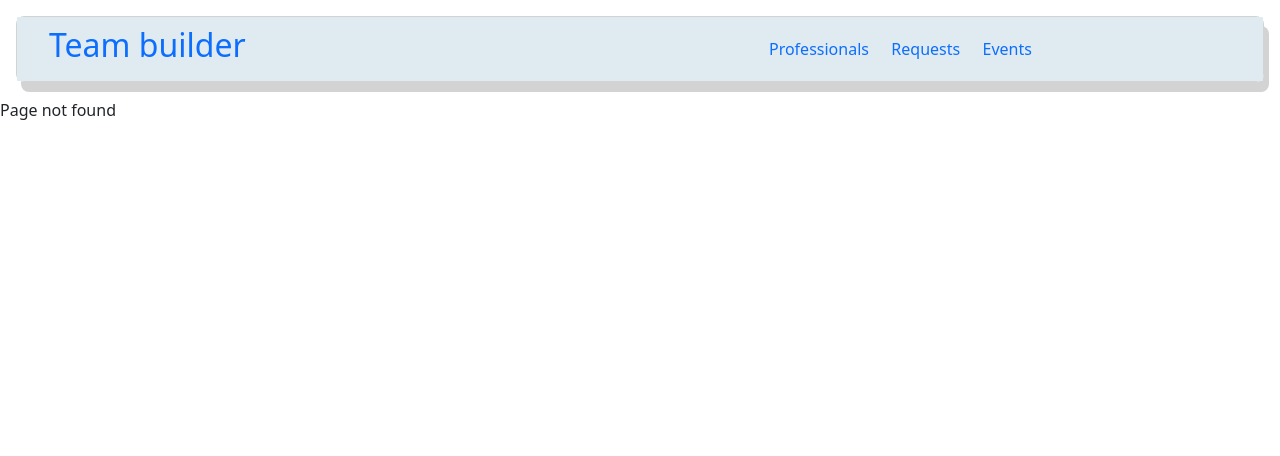
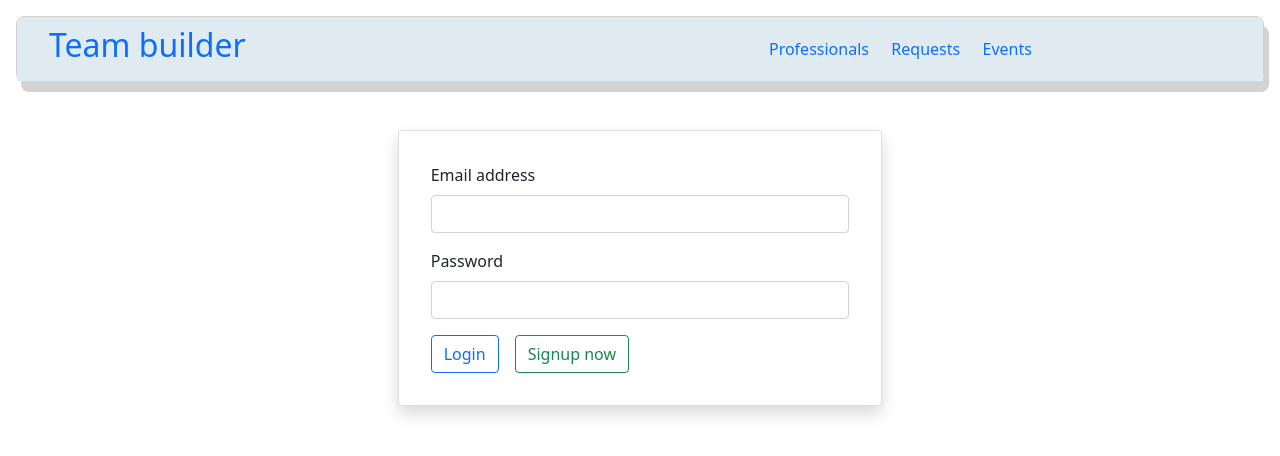
Before and after one commit to hero931/team-builder, a Vue app: page /auth in a window 1280 px wide. Before the commit this address had no page. Shown: the top 456 px of the page. Built offline with nearby package versions, Linux system fonts and the light colour scheme.

Commit message:
auth component added, style added

```diff
--- /dev/null
+++ b/src/pages/auth/UserAuth.vue
@@ -0,0 +1,88 @@
+<template>
+    <div class="main">
+        <div class="card shadow p-3 mb-5 bg-body rounded">
+        <div class="card-body">
+            <form @submit.prevent="submitForm">
+                <div class="mb-3">
+                    <label for="email" class="form-label">Email address</label>
+                    <input type="email" class="form-control" v-model.trim="email">
+                </div>
+                <div class="mb-3">
+                    <label for="password" class="form-label">Password</label>
+                    <input type="password" class="form-control" v-model.trim="password">
+                </div>
+                <div v-if="!formIsValid" class="form-text mb-2">Please enter a valid password (at least 6 charachters) and valid email.</div>
+                <button type="button" class="btn btn-outline-primary">{{ submitBtnCapt }}</button>
+                <button type="button" class="btn btn-outline-success" @click="switchAuthMode">{{ switchModeBtnCapt }}</button>
+            </form>
+        </div>
+    </div>
+    </div>
+</template>
+
+<script>
+export default {
+    data() {
+        return {
+            email: '',
+            password: '',
+            formIsValid: true,
+            mode: 'login'
+        }
+    },
+    computed: {
+        submitBtnCapt() {
+            if(this.mode === 'login') {
+                return 'Login';
+            } else {
+                return 'Signup';
+            }
+        },
+        switchModeBtnCapt() {
+            if(this.mode === 'login') {
+                return 'Signup now';
+            } else {
+                return 'Login now';
+            }
+        }
+    },
+    methods: {
+        submitForm() {
+            this.formIsValid = true;
+            if(this.email === '' || !this.email.includes('@') || this.password < 6) {
+                this.formIsValid = false;
+                return;
+            }
+        },
+        switchAuthMode() {
+            if(this.mode === 'login') {
+                this.mode = 'signup';
+            } else {
+                this.mode = 'login';
+            }
+        }
+    },
+}
+</script>
+
+<style scoped>
+    .main {
+        display: grid;
+        grid-template-columns: 1fr 1.5fr 1fr;
+        grid-template-areas: "alef bet gim";
+    }
+
+    .card {
+        margin: 2rem;
+        display: flex;
+        grid-area: bet;
+    }
+
+    .btn {
+        margin-right: 1rem;
+    }
+
+    .form-text {
+        color: lightcoral;
+    }
+</style>
--- a/src/pages/profs/ProfsList.vue
+++ b/src/pages/profs/ProfsList.vue
@@ -4,7 +4,7 @@
             <div class="card">
                 <div class="card-body">
                     <prof-filter @change-filter="chFilter"><button type="button" class="btn btn-outline-primary">Filter</button></prof-filter>
-                    <router-link v-if="!isProf && !isLoading" to="/register" class="btn btn-primary stretched-link">Register</router-link>
+                    <router-link v-if="!isProf && !isLoading" to="/register" class="btn btn-primary">Register</router-link>
                     <button type="button" class="btn btn-outline-primary btn-sm" @click="loadProfs(true)">Refresh</button>
                 </div>
             </div>
@@ -129,6 +129,6 @@ export default {
 
     .btn {
         margin-top: 1rem;
-        max-width: 5rem;
+        max-width: 6rem;
     }
 </style>
--- a/src/router.js
+++ b/src/router.js
@@ -7,6 +7,7 @@ import ContactProf from './pages/requests/ContactProf.vue';
 import RequestsList from './pages/requests/RequestsList.vue';
 import NotFound from './pages/NotFound.vue';
 import EventsList from './pages/events/EventsList.vue';
+import UserAuth from './pages/auth/UserAuth.vue';
 
 const router = createRouter({
     history: createWebHistory(),
@@ -23,6 +24,7 @@ const router = createRouter({
         },
         {path: '/requests', component: RequestsList},
         {path: '/:notFound(.*)', component: NotFound},
+        {path: '/auth', component: UserAuth},
         {path: '/events', component: EventsList}
     ]
 });
--- a/src/store/modules/profs/actions.js
+++ b/src/store/modules/profs/actions.js
@@ -9,7 +9,7 @@ export default {
             areas: data.areas
         };
 
-        const response = await fetch(`https://professionals-builder-default-rtdb.firebaseio.com/profs/${userId}.json`, {
+        const response = await fetch(`https://pro-builder-9bc6d-default-rtdb.firebaseio.com/profs/${userId}.json`, {
             method: 'PUT',
             body: JSON.stringify(profData)
         });
@@ -29,7 +29,7 @@ export default {
             return;
         }
 
-        const response = await fetch(`https://professionals-builder-default-rtdb.firebaseio.com/profs.json`);
+        const response = await fetch(`https://pro-builder-9bc6d-default-rtdb.firebaseio.com/profs.json`);
         const responseData = await response.json();
 
         if(!response.ok) {
--- a/src/store/modules/requests/actions.js
+++ b/src/store/modules/requests/actions.js
@@ -5,7 +5,7 @@ export default {
             userEmail: payload.email,
             message: payload.message
         };
-        const response = await fetch(`https://professionals-builder-default-rtdb.firebaseio.com/requests/${payload.profId}.json`, {
+        const response = await fetch(`https://pro-builder-9bc6d-default-rtdb.firebaseio.com/requests/${payload.profId}.json`, {
             method: 'POST',
             body: JSON.stringify(newRequest)
         });
@@ -27,7 +27,7 @@ export default {
 
     async fetchRequests(context) {
         const profId = context.rootGetters.userId;
-        const response = await fetch(`https://professionals-builder-default-rtdb.firebaseio.com/requests/${profId}.json`);
+        const response = await fetch(`https://pro-builder-9bc6d-default-rtdb.firebaseio.com/requests/${profId}.json`);
         const responseData = await response.json();
 
         if(!response.ok) {
```
